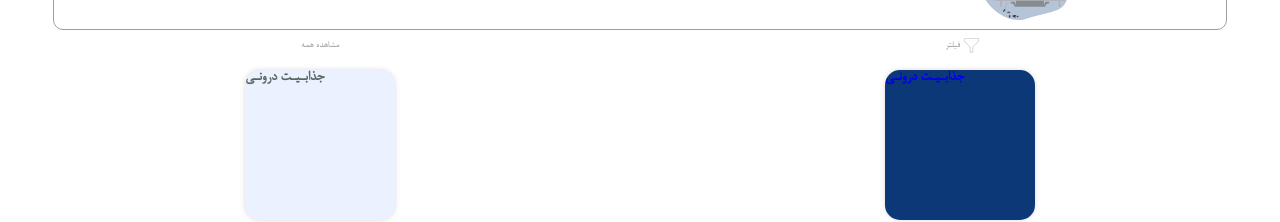
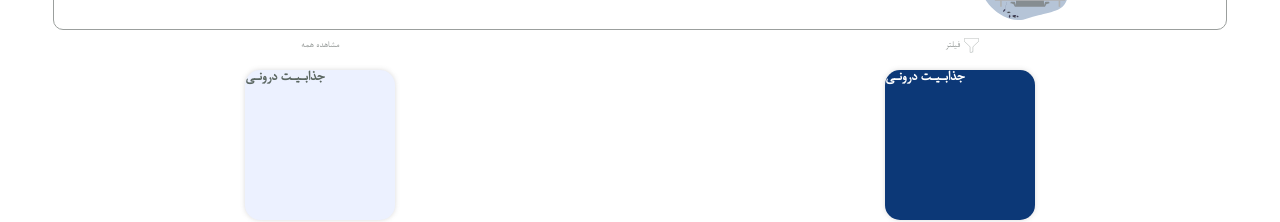
Before and after one commit to mahdiehyazdi/goldon, a React (Create React App) app in the folder client/: page /#/ in a window 1280 px wide. Shown: the part 187-409 px from the top of the page. Built offline with nearby package versions, Linux system fonts and the light colour scheme.

Commit message:
add link to assessment page

```diff
--- a/client/src/Components/Pages/App/App.css
+++ b/client/src/Components/Pages/App/App.css
@@ -69,12 +69,11 @@
     margin-top: 10px !important;
     text-decoration: none;
 }
-.App__item__box a:visited {
+
+.App__item__box a {
     color: inherit;
-  }
-  .App__item__box a {
     text-decoration: none;
-  }
+}
 .App__item__box__title {
     font-weight: 600;
     font-size: 15px;
```
